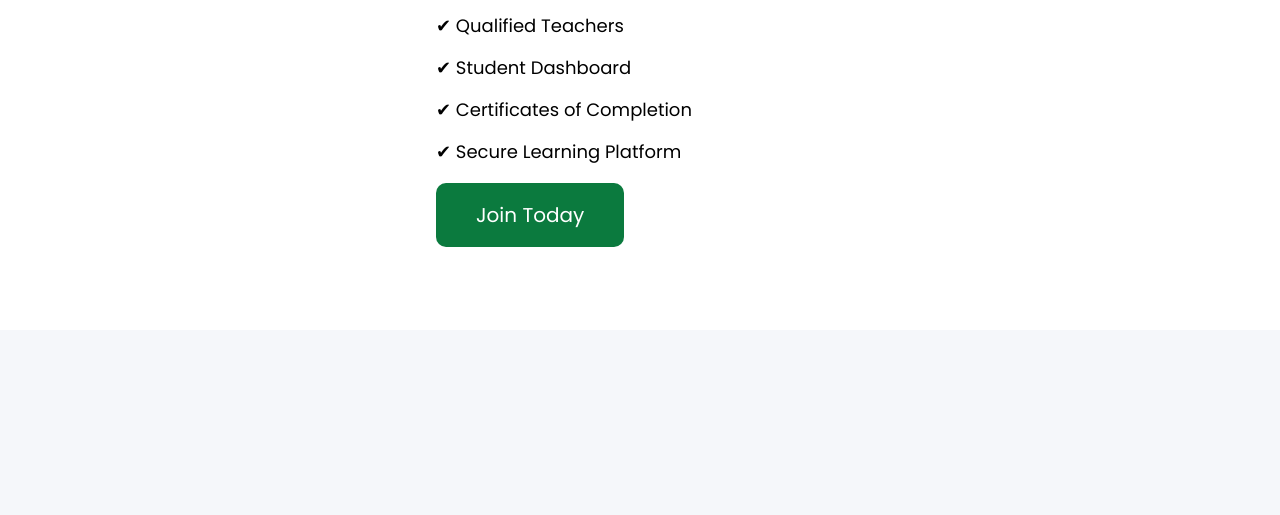
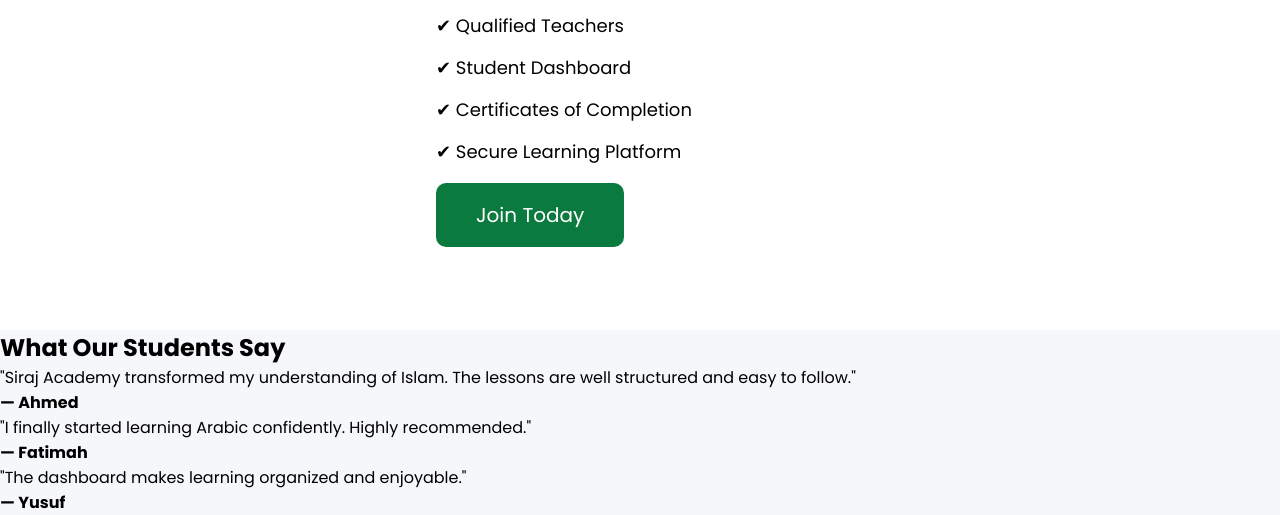
Before and after one commit to sirajulummahacademy763-ui/Siraj-academy-2.0, a plain HTML site: page index.html in a window 1280 px wide. Shown: the part 2140-2655 px from the top of the page. Before the commit the page ends 2470 px from the top, so only its background shows below. Drawn offline with Linux system fonts and the light colour scheme.

Commit message:
Update index.html

```diff
--- a/index.html
+++ b/index.html
@@ -174,6 +174,52 @@
 </div>
 
 </section>
+
+  <section class="testimonials">
+
+<h2>What Our Students Say</h2>
+
+<div class="testimonial-grid">
+
+<div class="testimonial">
+
+<p>
+
+"Siraj Academy transformed my understanding of Islam. The lessons are well structured and easy to follow."
+
+</p>
+
+<h4>— Ahmed</h4>
+
+</div>
+
+<div class="testimonial">
+
+<p>
+
+"I finally started learning Arabic confidently. Highly recommended."
+
+</p>
+
+<h4>— Fatimah</h4>
+
+</div>
+
+<div class="testimonial">
+
+<p>
+
+"The dashboard makes learning organized and enjoyable."
+
+</p>
+
+<h4>— Yusuf</h4>
+
+</div>
+
+</div>
+
+</section>
 <script src="js/app.js"></script>
 
 </body>
```
